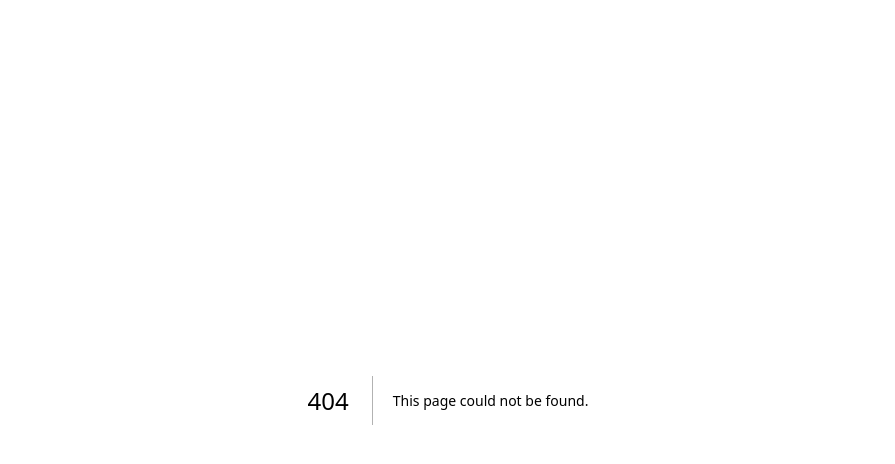
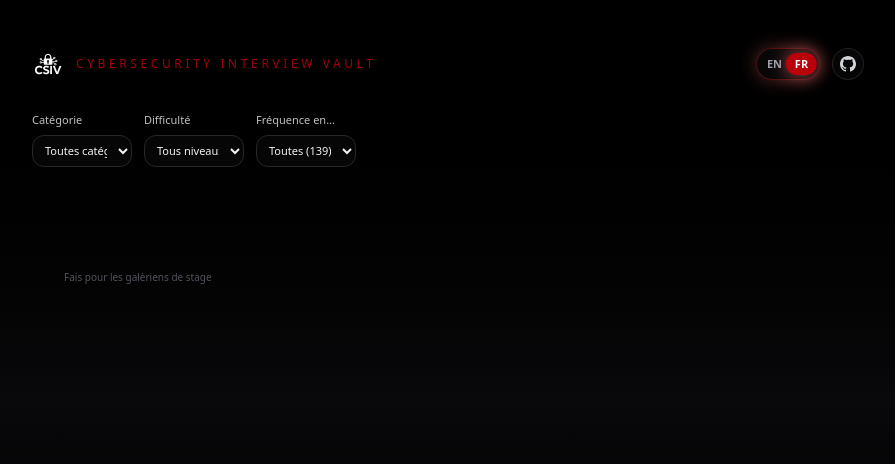
Before and after one commit to IzeLeam/csiv, a Next.js app: page /library in a window 1280 px wide. Before the commit this address had no page. Shown: the top 464 px of the page, without its empty margins (192-1087 px from the left). Built offline with nearby package versions, Linux system fonts and the light colour scheme.

Commit message:
todo: footer and lib

```diff
--- a/app/components/Footer.tsx
+++ b/app/components/Footer.tsx
@@ -4,7 +4,7 @@ import { Language } from "../types";
 export default function Footer({ language }: { language: Language }) {
   return (
     <footer className="mt-8 md:px-8 md:py-12 flex flex-col gap-3 text-[10px] text-zinc-500 sm:flex-row sm:items-center sm:justify-between">
-      <span className="max-w-xs leading-snug text-zinc-600 sm:text-left">
+      <span className="max-w-xs leading-snug text-zinc-600">
         {t(language, "footerText")}
       </span>
     </footer>
--- /dev/null
+++ b/app/library/page.tsx
@@ -0,0 +1,141 @@
+import { QuestionCard } from "../components/QuestionCard";
+import { HeaderBar } from "../components/HeaderBar";
+import Footer from "../components/Footer";
+import Link from "next/link";
+import { t } from "./translations";
+import { Language } from "../types";
+import { useState, useEffect } from "react";
+import { useQuestions } from "../hooks/useQuestions";
+import { Question } from "../types";
+import { FilterSelect } from "../components/FilterSelect";
+import { motion } from "framer-motion";
+
+export default function Library() {
+  const [language, setLanguage] = useState<Language>("fr");
+  const {
+    allCategories,
+    allDifficulties,
+    allFrequencies,
+    difficulty,
+    setDifficulty,
+    frequency,
+    setFrequency,
+    category,
+    setCategory,
+    currentIndex,
+    currentQuestion,
+    currentTranslation,
+    showAnswer,
+    setShowAnswer,
+    totalFiltered,
+    countsByCategory,
+    countsByDifficulty,
+    countsByFrequency,
+    handleNextQuestion,
+  } = useQuestions(language);
+
+  const difficultyDisplay = (value: string) => {
+    if (value === "all") return t(language, "allLevels");
+    if (value.toLowerCase() === "junior") return "Junior";
+    if (value.toLowerCase() === "intermediate")
+      return language === "en" ? "Intermediate" : "Intermédiaire";
+    if (value.toLowerCase() === "senior") return "Senior";
+    return value;
+  };
+
+  const frequencyDisplay = (value: string) => {
+    if (value === "all") return t(language, "allFrequencies");
+    if (value.toLowerCase() === "low") return t(language, "frequencyLow");
+    if (value.toLowerCase() === "medium") return t(language, "frequencyMedium");
+    if (value.toLowerCase() === "high") return t(language, "frequencyHigh");
+    return value;
+  };
+
+  const categoryDisplay = (value: string) => {
+    if (value === "all") return t(language, "allCategories");
+    if (value.toLowerCase() === "network")
+      return t(language, "categoryNetwork");
+    if (value.toLowerCase() === "web") return t(language, "categoryWeb");
+    if (value.toLowerCase() === "general")
+      return t(language, "categoryGeneral");
+    return value;
+  };
+
+  useEffect(() => {}, []);
+
+  return (
+    <main>
+      <div className="min-h-screen bg-gradient-to-b from-black via-zinc-950 to-black text-zinc-100">
+        <div className="mx-auto flex min-h-screen max-w-4xl flex-col px-4 py-8 md:px-8 md:py-12">
+          <HeaderBar language={language} setLanguage={setLanguage} />
+
+          <motion.section
+            className="mb-4 flex flex-wrap items-end gap-2 md:mb-6 md:flex-nowrap md:gap-3"
+            initial={{ opacity: 0, y: -8 }}
+            animate={{ opacity: 1, y: 0 }}
+            transition={{ delay: 0.1, duration: 0.3, ease: "easeOut" }}
+          >
+            <FilterSelect
+              label={t(language, "categoryLabel")}
+              value={category}
+              onChange={(value) => setCategory(value)}
+              options={[
+                {
+                  value: "all",
+                  label: `${categoryDisplay("all")} (${
+                    countsByCategory.all ?? 0
+                  })`,
+                },
+                ...allCategories.map((c) => ({
+                  value: c,
+                  label: `${categoryDisplay(c)} (${countsByCategory[c] ?? 0})`,
+                })),
+              ]}
+            />
+
+            <FilterSelect
+              label={t(language, "difficultyLabel")}
+              value={difficulty}
+              onChange={(value) => setDifficulty(value)}
+              options={[
+                {
+                  value: "all",
+                  label: `${difficultyDisplay("all")} (${
+                    countsByDifficulty.all ?? 0
+                  })`,
+                },
+                ...allDifficulties.map((d) => ({
+                  value: d,
+                  label: `${difficultyDisplay(d)} (${
+                    countsByDifficulty[d] ?? 0
+                  })`,
+                })),
+              ]}
+            />
+
+            <FilterSelect
+              label={t(language, "frequencyLabel")}
+              value={frequency}
+              onChange={(value) => setFrequency(value)}
+              options={[
+                {
+                  value: "all",
+                  label: `${frequencyDisplay("all")} (${
+                    countsByFrequency.all ?? 0
+                  })`,
+                },
+                ...allFrequencies.map((f) => ({
+                  value: f,
+                  label: `${frequencyDisplay(f)} (${
+                    countsByFrequency[f] ?? 0
+                  })`,
+                })),
+              ]}
+            />
+          </motion.section>
+          <Footer language={language} />
+        </div>
+      </div>
+    </main>
+  );
+}
--- /dev/null
+++ b/app/library/translations.tsx
@@ -0,0 +1,84 @@
+import type { Language } from "../types";
+
+export const uiTexts: Record<Language, Record<string, string>> = {
+  en: {
+    categoryLabel: "Category",
+    difficultyLabel: "Difficulty",
+    frequencyLabel: "Frequency in interview",
+    allCategories: "All categories",
+    allLevels: "All levels",
+    allFrequencies: "All",
+    frequencyLow: "Low",
+    frequencyMedium: "Medium",
+    frequencyHigh: "High",
+    categoryNetwork: "Network",
+    categoryWeb: "Web",
+    categoryGeneral: "General",
+    cardCategory: "Category",
+    cardDifficulty: "Difficulty",
+    cardFrequency: "Frequency",
+    revealHint:
+      "Reveal the answer whenever you want.",
+    noQuestion: "No question matches the selected filters.",
+    noQuestionTip: "Please adjust your filters or propose a new question!",
+    newQuestion: "New question",
+    showAnswer: "Show answer",
+    hideAnswer: "Hide answer",
+    footerCta: "Submit a new question",
+    footerText: "Made for internship struggler",
+    reportTitle: "Report this question",
+    reportReasonLabel: "Reason",
+    reportReasonIncorrect: "Incorrect or misleading answer",
+    reportReasonOutdated: "Outdated or no longer relevant",
+    reportReasonDuplicate: "Duplicate question",
+    reportReasonOther: "Other",
+    reportDescriptionLabel: "Optional description",
+    reportCancel: "Cancel",
+    reportSubmit: "Send report",
+    reportSuccess: "Thanks, your report has been submitted.",
+    reportError: "Unable to send report. Please try again.",
+    title: "CyberSecurity Interview Vault",
+  },
+  fr: {
+    categoryLabel: "Catégorie",
+    difficultyLabel: "Difficulté",
+    frequencyLabel: "Fréquence en entretien",
+    allCategories: "Toutes catégories",
+    allLevels: "Tous niveaux",
+    allFrequencies: "Toutes",
+    frequencyLow: "Faible",
+    frequencyMedium: "Moyenne",
+    frequencyHigh: "Forte",
+    categoryNetwork: "Réseau",
+    categoryWeb: "Web",
+    categoryGeneral: "Général",
+    cardCategory: "Catégorie",
+    cardDifficulty: "Difficulté",
+    cardFrequency: "Fréquence",
+    revealHint: "Révèle la réponse quand tu le souhaites.",
+    noQuestion: "Aucune question ne correspond aux filtres sélectionnés.",
+    noQuestionTip: "Veuillez ajuster vos filtres ou proposer une nouvelle question !",
+    newQuestion: "Nouvelle question",
+    showAnswer: "Afficher la réponse",
+    hideAnswer: "Cacher la réponse",
+    footerCta: "Proposer une nouvelle question",
+    footerText: "Fais pour les galèriens de stage",
+    reportTitle: "Signaler cette question",
+    reportReasonLabel: "Motif",
+    reportReasonIncorrect: "Réponse incorrecte ou trompeuse",
+    reportReasonOutdated: "Question obsolète ou plus pertinente",
+    reportReasonDuplicate: "Question en doublon",
+    reportReasonOther: "Autre",
+    reportDescriptionLabel: "Description optionnelle",
+    reportCancel: "Annuler",
+    reportSubmit: "Envoyer le signalement",
+    reportSuccess: "Merci, ton signalement a été envoyé.",
+    reportError: "Impossible d'envoyer le signalement. Réessaie plus tard.",
+    title: "CyberSecurity Interview Vault",
+  },
+};
+
+export const t = (
+  language: Language,
+  key: keyof (typeof uiTexts)[Language]
+): string => uiTexts[language][key];
```
